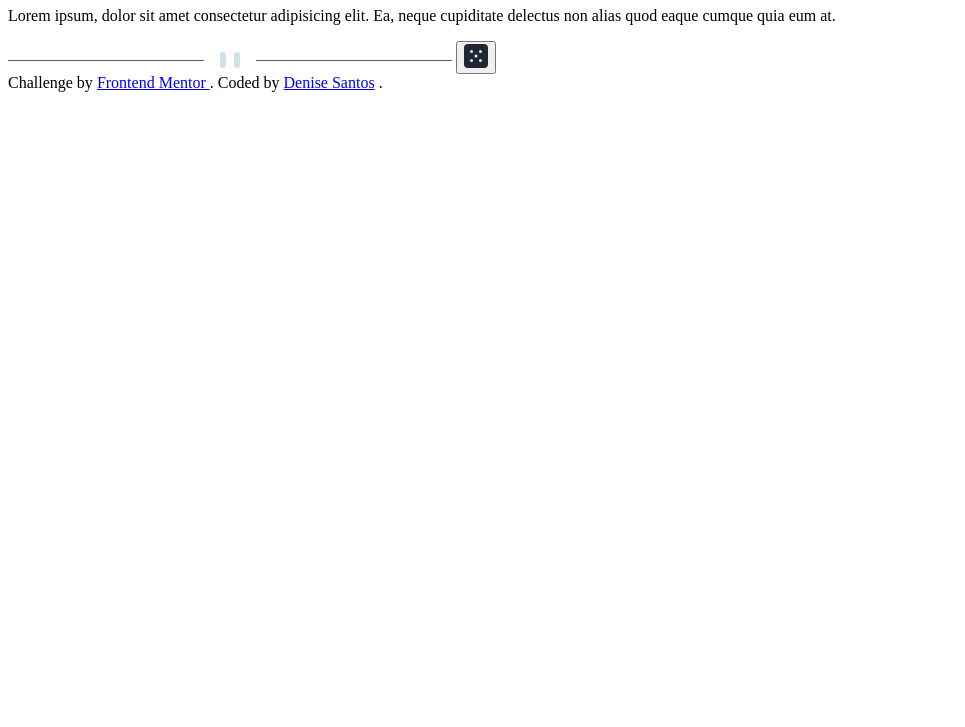
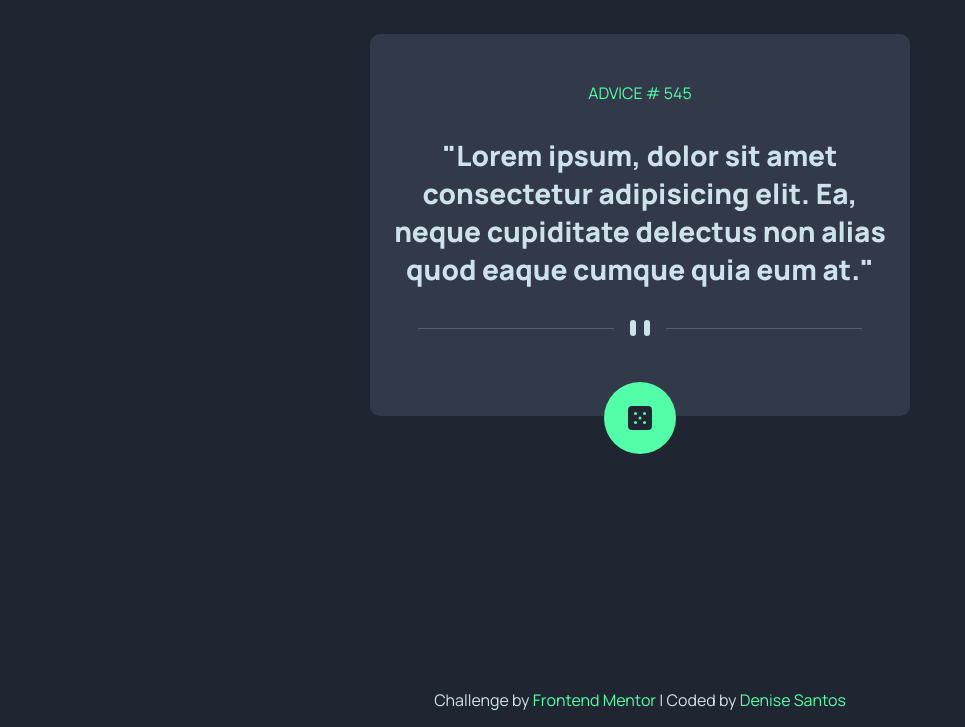
Before and after one commit to denisesantosdev/advice-generator-app-main, a plain HTML site: page index.html in a window 1280 px wide. Shown: the part 73-800 px from the top of the page, without its empty margins (0-965 px from the left). Drawn offline with Linux system fonts and the light colour scheme.

Commit message:
css done

```diff
--- a/index.html
+++ b/index.html
@@ -19,17 +19,19 @@
       href="style.css" />
   </head>
   <body>
-    <main class="container">
+    <main class="container advice-card">
       <div class="advice-container">
-        <h1 class="advice-title">
-          Advice #<span id="advice-id">545
+        <h1 class="advice-id">
+          Advice #
+          <span id="advice-id-number">
+            545
             <!-- Advice ID goes here -->
           </span>
         </h1>
         <p class="advice-text">
           <!-- Advice text goes here -->
-          Lorem ipsum, dolor sit amet consectetur adipisicing elit. Ea, neque
-          cupiditate delectus non alias quod eaque cumque quia eum at.
+          "Lorem ipsum, dolor sit amet consectetur adipisicing elit. Ea, neque
+          cupiditate delectus non alias quod eaque cumque quia eum at."
         </p>
       </div>
       <picture class="divider">
@@ -54,9 +56,8 @@
         target="_blank">
         Frontend Mentor
       </a>
-      . Coded by
+      | Coded by
       <a href="https://github.com/denisesantosdev">Denise Santos</a>
-      .
     </footer>
   </body>
 </html>
--- a/style.css
+++ b/style.css
@@ -0,0 +1,92 @@
+@import url("https://fonts.googleapis.com/css2?family=Manrope:wght@400;800&display=swap");
+
+:root {
+  --text-color: hsl(193, 38%, 86%);
+  --advice-dice-color: hsl(150, 100%, 66%);
+  --advice-card-color: hsl(217, 19%, 24%);
+  --background-color: hsl(218, 23%, 16%);
+}
+
+*,
+*::before,
+*::after {
+  box-sizing: border-box;
+  margin: 0;
+  padding: 0;
+}
+
+img,
+picture {
+  max-width: 100%;
+  display: block;
+}
+
+body {
+  height: 100vh;
+  display: grid;
+  padding: 1rem;
+  place-items: center;
+  font-family: "Manrope", sans-serif;
+  background-color: var(--background-color);
+}
+
+.container {
+  max-width: 540px;
+  display: grid;
+  justify-items: center;
+  text-align: center;
+}
+
+.advice-card {
+  background-color: var(--advice-card-color);
+  border-radius: 0.625rem;
+  padding: 3rem 1rem;
+  position: relative;
+}
+
+.advice-card  *:not(:last-child) {
+    margin-bottom: 2rem;
+}
+
+.advice-id {
+    color: var(--advice-dice-color);
+    font-weight: 400;
+    text-transform: uppercase;
+    font-size: 1rem;
+}
+
+.advice-text {
+    color: var(--text-color);
+    font-size: 28px;
+    font-weight: bold;
+}
+
+.dice-btn {
+    background-color: var(--advice-dice-color);
+    padding: 1.5rem;
+    border-radius: 50%;
+    border: none;
+    position: absolute;
+    bottom: -2.4rem;
+    transition: box-shadow .5s ease-out;
+}
+
+.dice-btn:hover,
+.dice-btn:focus {
+    box-shadow: 0px 0px 25px var(--advice-dice-color);
+}
+
+.attribution {
+    align-self: end;
+    color: var(--text-color);
+}
+
+.attribution a {
+    text-decoration: none;
+    color: var(--advice-dice-color);
+}
+
+.attribution a:hover,
+.attribution a:focus {
+    text-decoration: underline;
+}
```
